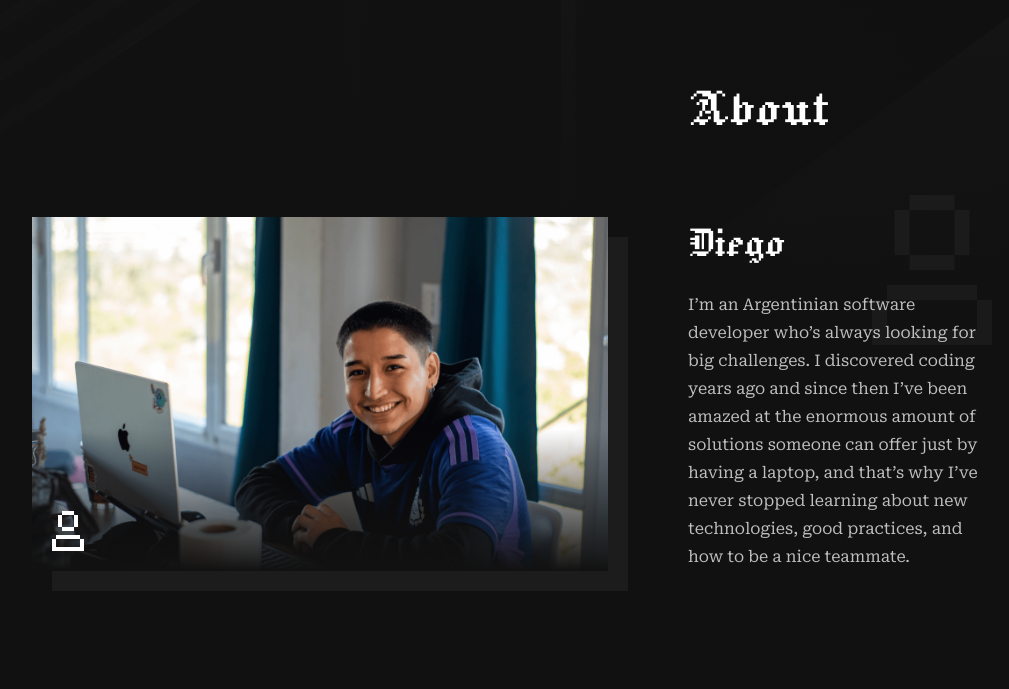
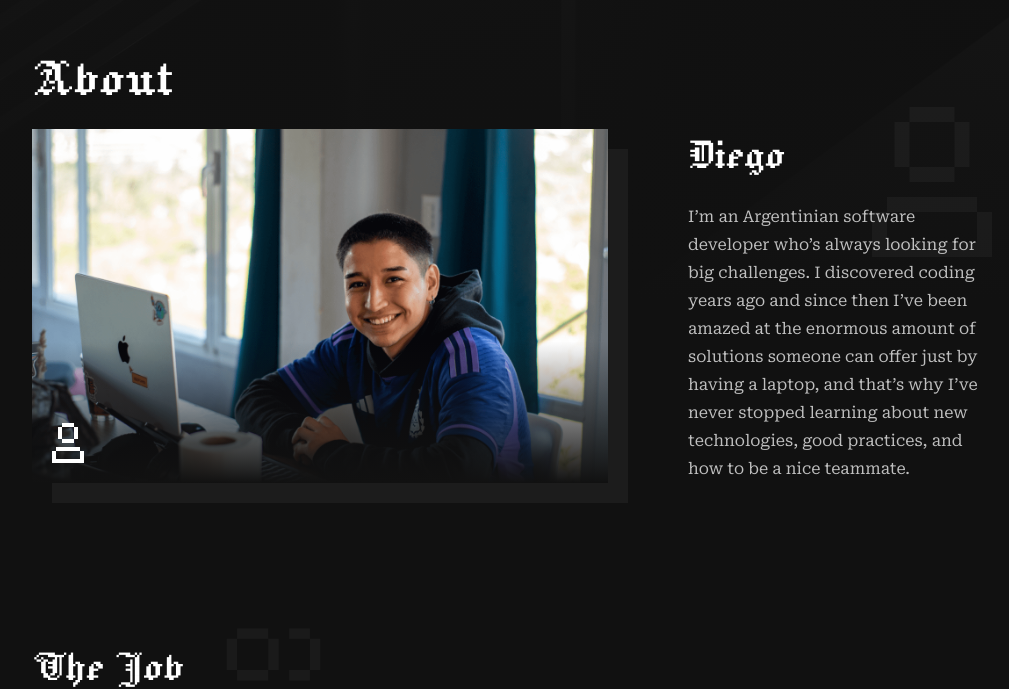
Before and after one commit to DiegoRSM03/drsm, a Next.js app: page / in a window 1280 px wide. Shown: the part 665-1354 px from the top of the page, without its empty margins (128-1137 px from the left). Built offline with nearby package versions, Linux system fonts and the light colour scheme.

Commit message:
fix: landing header paddings

```diff
--- a/sections/home/About.tsx
+++ b/sections/home/About.tsx
@@ -14,7 +14,7 @@ const SECTION_TITLE = "About"
 export const About = () => {
   return (
     <div
-      className={`${WRAPPER_STYLES} relative z-20 -mt-[300px] pt-20`}
+      className={`${WRAPPER_STYLES} relative z-20 -mt-[350px] md:-mt-[300px] xl:-mt-[250px] pt-20`}
       id="about"
     >
       <div className={`${WRAPPER_CHILD_STYLES} flex flex-col gap-20 xl:gap-40`}>
@@ -29,7 +29,7 @@ export const About = () => {
                 delay={isFirstInnerSection ? 0.8 : 0}
                 duration={1}
                 key={innerSectionKey}
-                className="flex flex-col items-center w-full group/innerSection xl:items-end gap-14 xl:gap-20 xl:odd:flex-row xl:even:flex-row-reverse"
+                className="relative flex flex-col items-center w-full group/innerSection xl:items-end gap-14 xl:gap-20 xl:odd:flex-row xl:even:flex-row-reverse"
               >
                 {/* SECTION HEADER FOR TABLET AND MOBILE */}
                 {isFirstInnerSection && (
@@ -58,7 +58,7 @@ export const About = () => {
                 {/* CONTENT */}
                 <div className="flex flex-col justify-end">
                   {isFirstInnerSection && (
-                    <h2 className="hidden mb-20 text-6xl font-jacquard xl:block">
+                    <h2 className="hidden mb-20 text-6xl font-jacquard xl:block xl:max-2xl:absolute xl:max-2xl:-top-20 xl:max-2xl:left-0 2xl:relative">
                       {SECTION_TITLE}
                     </h2>
                   )}
--- a/sections/home/LandingHeader.tsx
+++ b/sections/home/LandingHeader.tsx
@@ -32,7 +32,7 @@ export const LandingHeader = () => {
       {/* CONTENT */}
       <div className={`${WRAPPER_STYLES} h-full absolute top-0 left-0`}>
         <div
-          className={`${WRAPPER_CHILD_STYLES} h-full flex flex-col justify-start pt-32 md:pt-48 2xl:pt-40`}
+          className={`${WRAPPER_CHILD_STYLES} h-full flex flex-col justify-start pt-32 md:pt-48 xl:pt-56`}
         >
           <AnimateOnScroll duration={0.8}>
             <h1 className="m-0 text-4xl text-white md:text-5xl xl:text-6xl font-jacquard">
```
